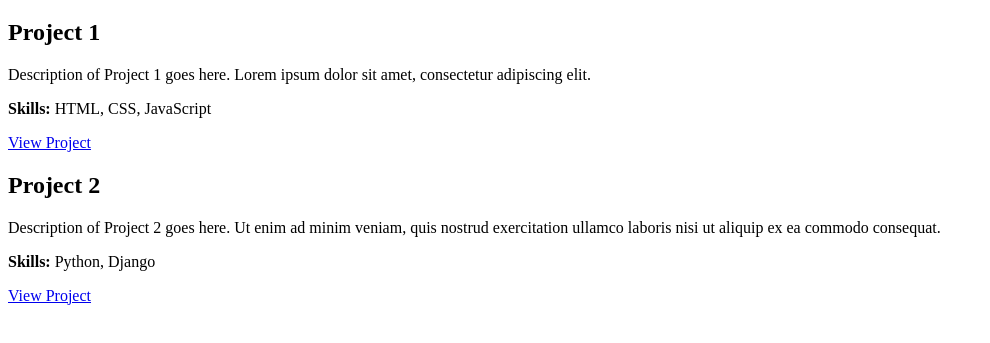
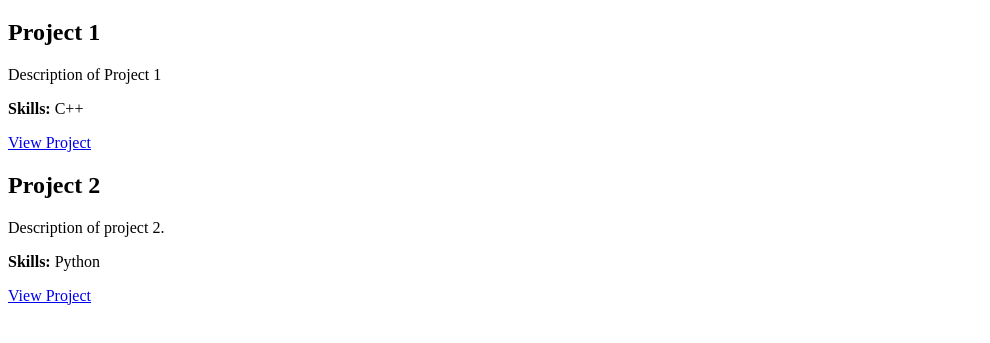
Before and after one commit to purushoath02/purushoath02.github.io, a plain HTML site: page projects.html in a window 1280 px wide. Shown: the part 61-404 px from the top of the page, without its empty margins (0-990 px from the left). Drawn offline with Linux system fonts and the light colour scheme.

Commit message:
updated projects html

```diff
--- a/projects.html
+++ b/projects.html
@@ -11,14 +11,14 @@
         <h1>My Projects</h1>
         <div class="project">
             <h2>Project 1</h2>
-            <p>Description of Project 1 goes here. Lorem ipsum dolor sit amet, consectetur adipiscing elit.</p>
-            <p><strong>Skills:</strong> HTML, CSS, JavaScript</p>
+            <p>Description of Project 1</p>
+            <p><strong>Skills:</strong> C++</p>
             <a href="#">View Project</a>
         </div>
         <div class="project">
             <h2>Project 2</h2>
-            <p>Description of Project 2 goes here. Ut enim ad minim veniam, quis nostrud exercitation ullamco laboris nisi ut aliquip ex ea commodo consequat.</p>
-            <p><strong>Skills:</strong> Python, Django</p>
+            <p>Description of project 2.</p>
+            <p><strong>Skills:</strong> Python</p>
             <a href="#">View Project</a>
         </div>
         <!-- Add more projects as needed -->
```
